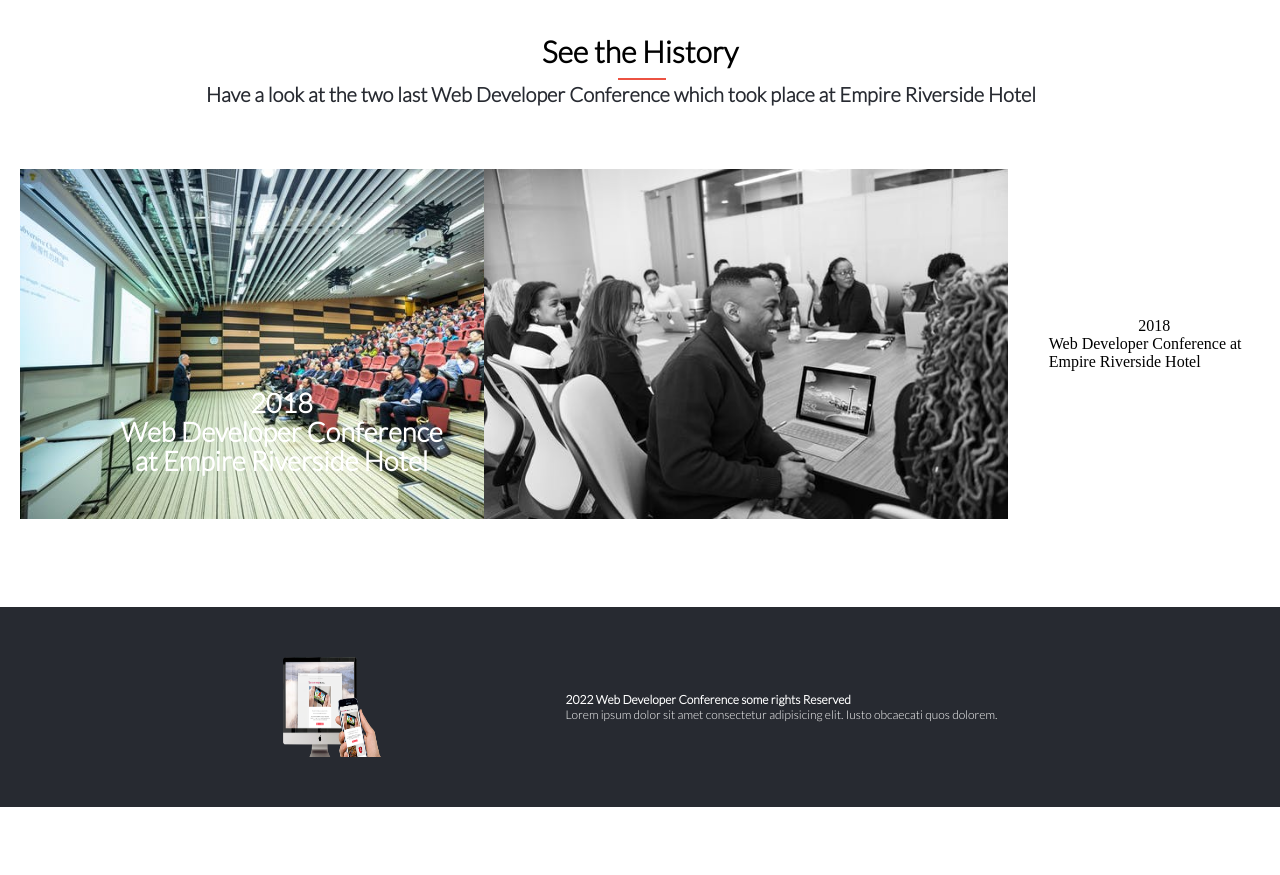
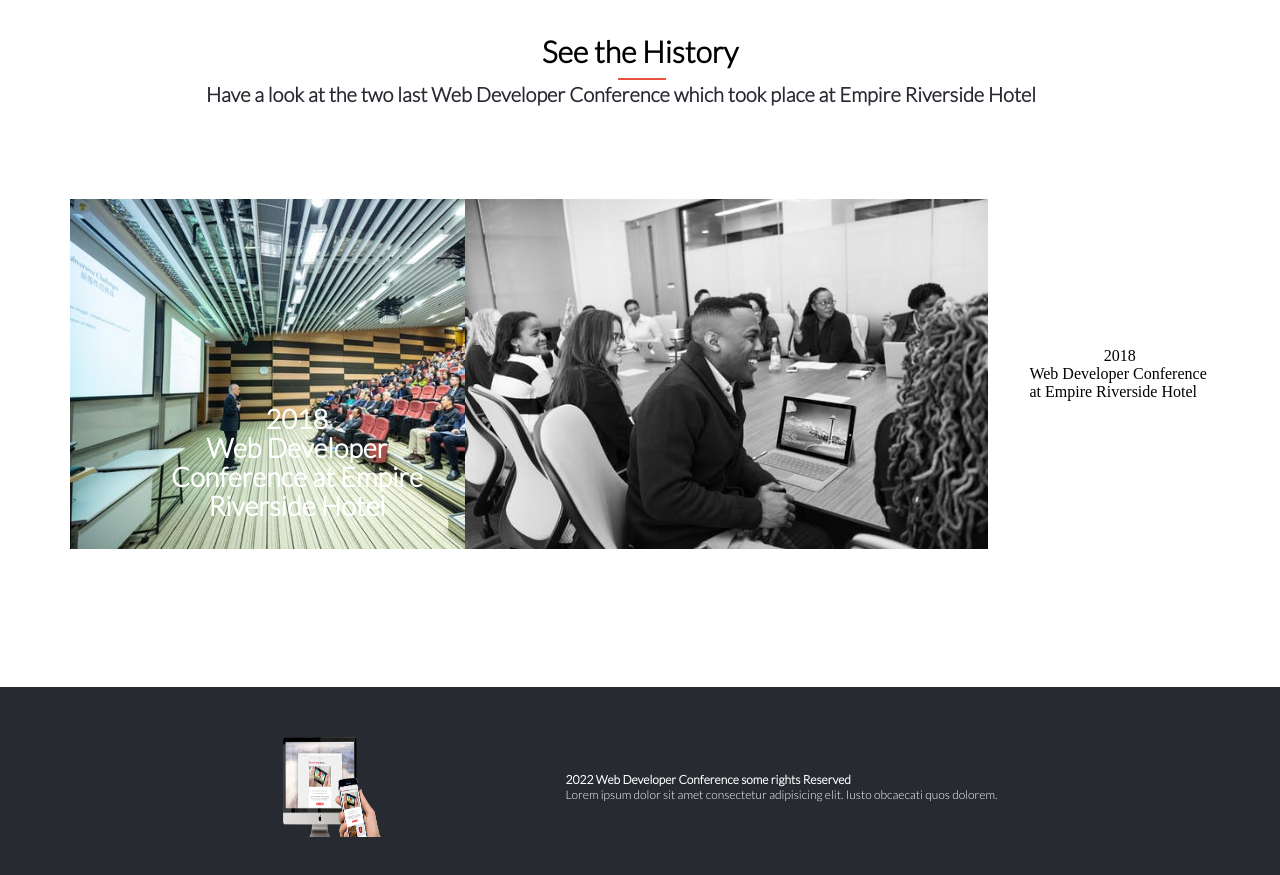
Before and after one commit to principles31/web_confernce_app, a website: page about.html in a window 1280 px wide. Shown: the part 1533-2408 px from the top of the page. Before the commit the page ends 2340 px from the top, so only its background shows below. Drawn offline with Linux system fonts and the light colour scheme.

Commit message:
correct linters error

```diff
--- a/about.css
+++ b/about.css
@@ -164,7 +164,6 @@
   color: #272a31;
   width: 80%;
   font-weight: 500;
-
 }
 
 .about_email {
@@ -280,7 +279,7 @@
   align-items: center;
   flex-direction: row;
   padding-top: 20px;
-  padding: 50++px;
+  padding: 50px;
   gap: 20px;
 }
 
```
Also changed, not shown: index.css (line endings or trailing spaces).
